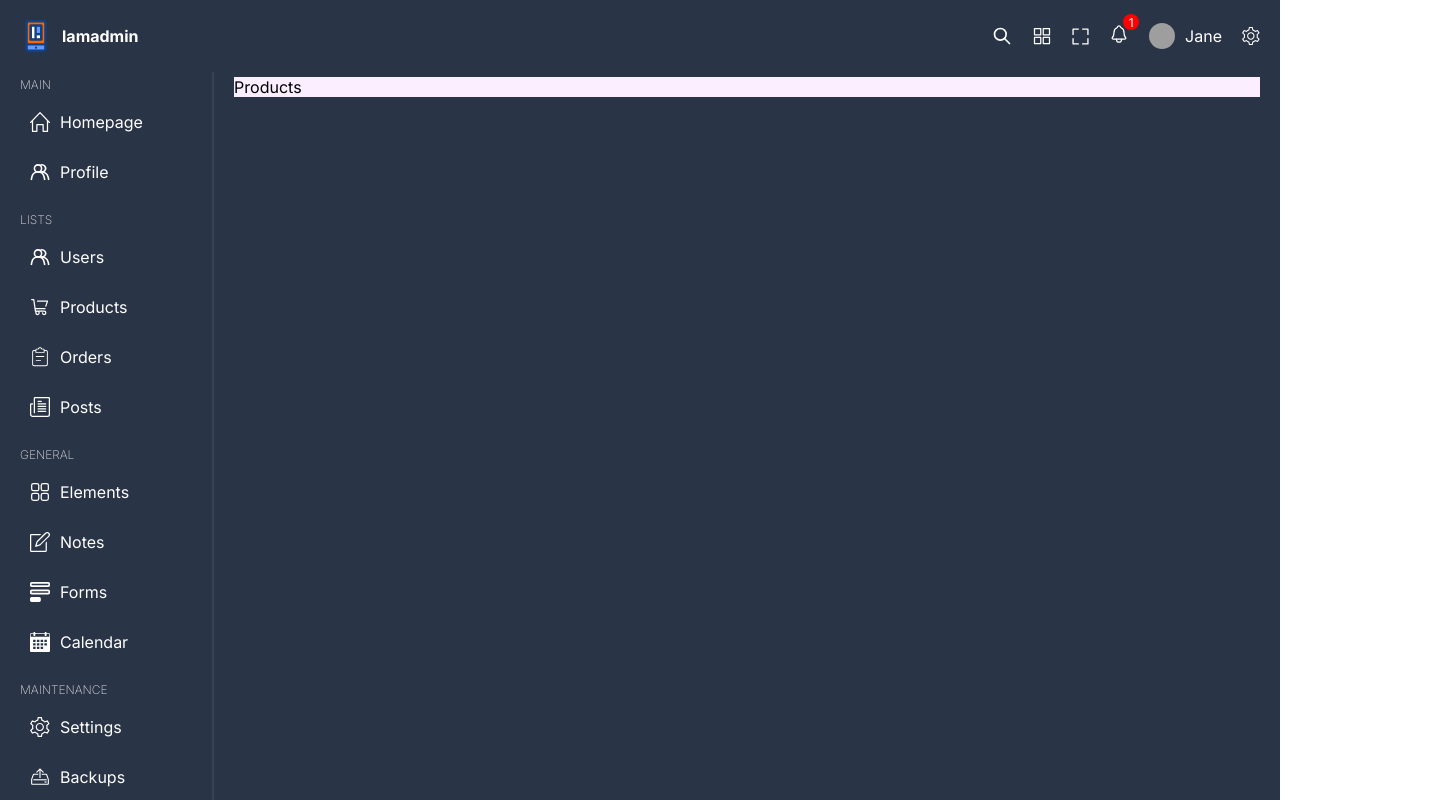
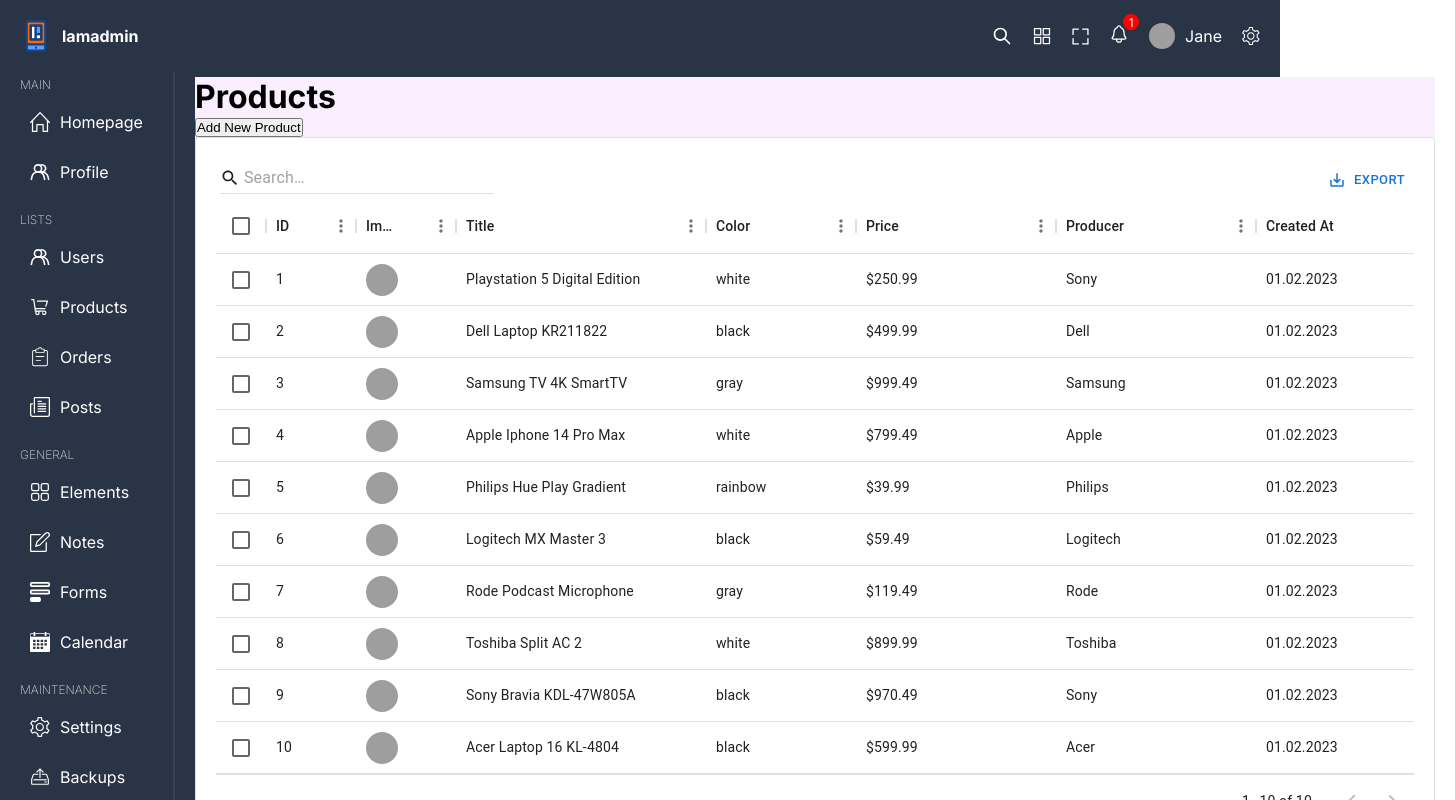
Before and after one commit to rrg1459/react-admin, a React (Vite) app: page /products in a window 1280 px wide. Shown: the top 800 px of the page, 1455 px wide, since content can reach past the window. Built offline with nearby package versions, Linux system fonts and the light colour scheme; grey boxes are pictures that could not be loaded.

Commit message:
Add Product component

```diff
--- a/src/pages/products/Products.tsx
+++ b/src/pages/products/Products.tsx
@@ -1,9 +1,70 @@
+import { useState } from 'react';
 import './products.scss';
+import DataTable from '../../components/dataTable/DataTable';
+import Add from '../../components/add/Add';
 
+import { GridColDef } from "@mui/x-data-grid";
+import { products } from "../../data";
+
+const columns: GridColDef[] = [
+  { field: "id", headerName: "ID", width: 90 },
+  {
+    field: "img",
+    headerName: "Image",
+    width: 100,
+    renderCell: (params) => {
+      return <img src={params.row.img || "/noavatar.png"} alt="" />;
+    },
+  },
+  {
+    field: "title",
+    type: "string",
+    headerName: "Title",
+    width: 250,
+  },
+  {
+    field: "color",
+    type: "string",
+    headerName: "Color",
+    width: 150,
+  },
+  {
+    field: "price",
+    type: "string",
+    headerName: "Price",
+    width: 200,
+  },
+  {
+    field: "producer",
+    headerName: "Producer",
+    type: "string",
+    width: 200,
+  },
+  {
+    field: "createdAt",
+    headerName: "Created At",
+    width: 200,
+    type: "string",
+  },
+  {
+    field: "inStock",
+    headerName: "In Stock",
+    width: 150,
+    type: "boolean",
+  },
+];
 const Products = () => {
+  const [open, setOpen] = useState
+  (false);
+
   return (
     <div className="products">
-      Products
+      <div className="info">
+        <h1>Products</h1>
+        <button onClick={() => setOpen(true)}>Add New Product</button>
+      </div>
+      <DataTable slug="products" columns={columns} rows={products} />
+      {open && <Add slug="product" columns={columns} setOpen={setOpen} />}
     </div>
   );
 };
```
